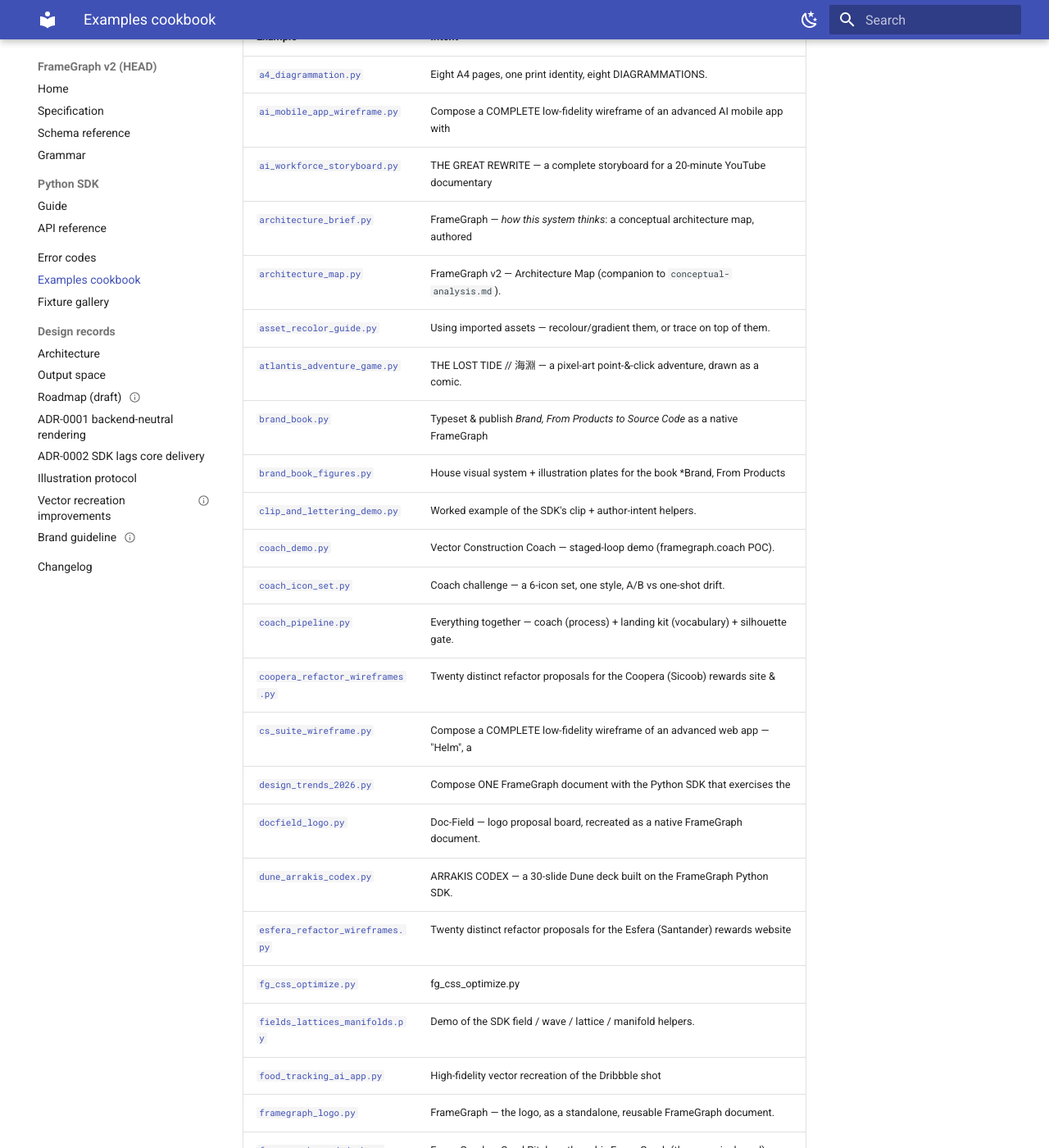
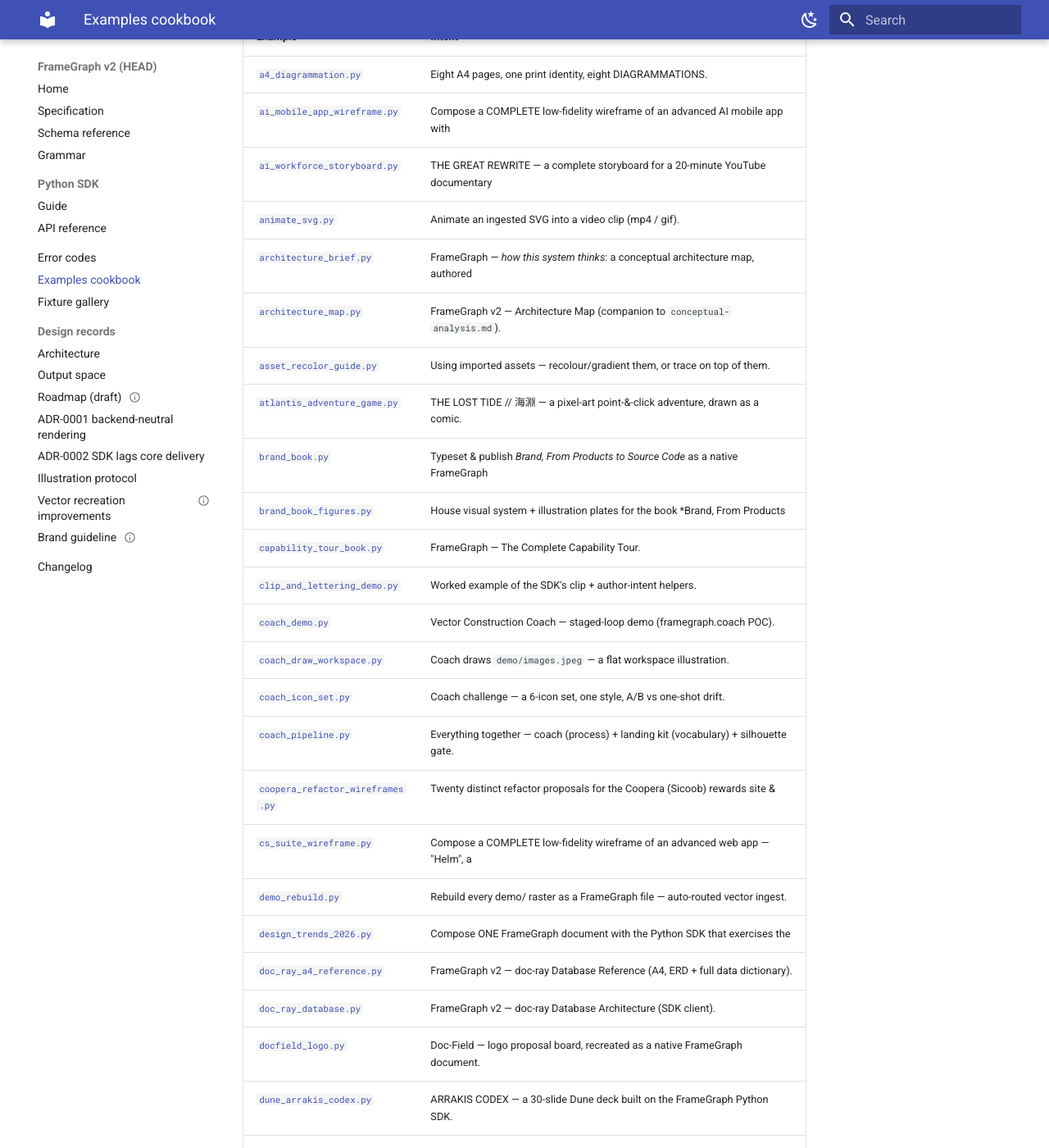
Before and after one commit to pedroanisio/frameforge, an MkDocs documentation site: the page built from docs/examples.md, in a window 1280 px wide and 1400 px high, scrolled down 250 px. Shown: the whole window at 82% size. Built offline with MkDocs 1.6.1 and Material for MkDocs 9.7.7, drawn with Linux system fonts in a browser that asks for light colours; some of the changed text lies outside the part shown.

Commit message:
fix(sync): reconcile post-merge drift — examples index + font-guard assertion
The feat:sync commit tracked five new examples after docs/examples.md was
last generated (regenerated here via make examples-index), and the merged
LaTeX math-harmonisation added a global XCharter-Math \IfFontExistsTF
preamble guard that broke the raw-count assertion in test_font_faces (the
declaration-counting fix was authored in-tree by the concurrent session;
committed here so HEAD stays deployable). Both standalone gate failures at
the merge point resolve.

Co-Authored-By: Claude Fable 5 <noreply@anthropic.com>

```diff
--- a/docs/examples.md
+++ b/docs/examples.md
@@ -5,33 +5,39 @@ disclaimer:
     Any statement or premise not backed by a real logical definition
     or verifiable reference may be invalid, erroneous, or a hallucination.
   generated_by: "tooling/gen_examples_index.py (generator authored by Claude Fable 5 via Claude Code)"
-  date: "2026-07-01"
+  date: "2026-07-02"
 ---
 
 <!-- GENERATED by tooling/gen_examples_index.py — do not hand-edit; run `make examples-index`. -->
 
 # Examples cookbook
 
-The 77 tracked, runnable SDK clients under `examples/`, indexed by their stated intent (the module docstring's first line). Run any of them with `uv run python examples/<name>.py`; most write their output under `out/` or `_tmp/`.
+The 83 tracked, runnable SDK clients under `examples/`, indexed by their stated intent (the module docstring's first line). Run any of them with `uv run python examples/<name>.py`; most write their output under `out/` or `_tmp/`.
 
 | Example | Intent |
 |---|---|
 | [`a4_diagrammation.py`](../examples/a4_diagrammation.py) | Eight A4 pages, one print identity, eight DIAGRAMMATIONS. |
 | [`ai_mobile_app_wireframe.py`](../examples/ai_mobile_app_wireframe.py) | Compose a COMPLETE low-fidelity wireframe of an advanced AI mobile app with |
 | [`ai_workforce_storyboard.py`](../examples/ai_workforce_storyboard.py) | THE GREAT REWRITE — a complete storyboard for a 20-minute YouTube documentary |
+| [`animate_svg.py`](../examples/animate_svg.py) | Animate an ingested SVG into a video clip (mp4 / gif). |
 | [`architecture_brief.py`](../examples/architecture_brief.py) | FrameGraph — *how this system thinks*: a conceptual architecture map, authored |
 | [`architecture_map.py`](../examples/architecture_map.py) | FrameGraph v2 — Architecture Map (companion to ``conceptual-analysis.md``). |
 | [`asset_recolor_guide.py`](../examples/asset_recolor_guide.py) | Using imported assets — recolour/gradient them, or trace on top of them. |
 | [`atlantis_adventure_game.py`](../examples/atlantis_adventure_game.py) | THE LOST TIDE // 海淵 — a pixel-art point-&-click adventure, drawn as a comic. |
 | [`brand_book.py`](../examples/brand_book.py) | Typeset & publish *Brand, From Products to Source Code* as a native FrameGraph |
 | [`brand_book_figures.py`](../examples/brand_book_figures.py) | House visual system + illustration plates for the book *Brand, From Products |
+| [`capability_tour_book.py`](../examples/capability_tour_book.py) | FrameGraph — The Complete Capability Tour. |
 | [`clip_and_lettering_demo.py`](../examples/clip_and_lettering_demo.py) | Worked example of the SDK's clip + author-intent helpers. |
 | [`coach_demo.py`](../examples/coach_demo.py) | Vector Construction Coach — staged-loop demo (framegraph.coach POC). |
+| [`coach_draw_workspace.py`](../examples/coach_draw_workspace.py) | Coach draws ``demo/images.jpeg`` — a flat workspace illustration. |
 | [`coach_icon_set.py`](../examples/coach_icon_set.py) | Coach challenge — a 6-icon set, one style, A/B vs one-shot drift. |
 | [`coach_pipeline.py`](../examples/coach_pipeline.py) | Everything together — coach (process) + landing kit (vocabulary) + silhouette gate. |
 | [`coopera_refactor_wireframes.py`](../examples/coopera_refactor_wireframes.py) | Twenty distinct refactor proposals for the Coopera (Sicoob) rewards site & |
 | [`cs_suite_wireframe.py`](../examples/cs_suite_wireframe.py) | Compose a COMPLETE low-fidelity wireframe of an advanced web app — "Helm", a |
+| [`demo_rebuild.py`](../examples/demo_rebuild.py) | Rebuild every demo/ raster as a FrameGraph file — auto-routed vector ingest. |
 | [`design_trends_2026.py`](../examples/design_trends_2026.py) | Compose ONE FrameGraph document with the Python SDK that exercises the |
+| [`doc_ray_a4_reference.py`](../examples/doc_ray_a4_reference.py) | FrameGraph v2 — doc-ray Database Reference (A4, ERD + full data dictionary). |
+| [`doc_ray_database.py`](../examples/doc_ray_database.py) | FrameGraph v2 — doc-ray Database Architecture (SDK client). |
 | [`docfield_logo.py`](../examples/docfield_logo.py) | Doc-Field — logo proposal board, recreated as a native FrameGraph document. |
 | [`dune_arrakis_codex.py`](../examples/dune_arrakis_codex.py) | ARRAKIS CODEX — a 30-slide Dune deck built on the FrameGraph Python SDK. |
 | [`esfera_refactor_wireframes.py`](../examples/esfera_refactor_wireframes.py) | Twenty distinct refactor proposals for the Esfera (Santander) rewards website |
```
Also changed, not shown: 1 other file.
